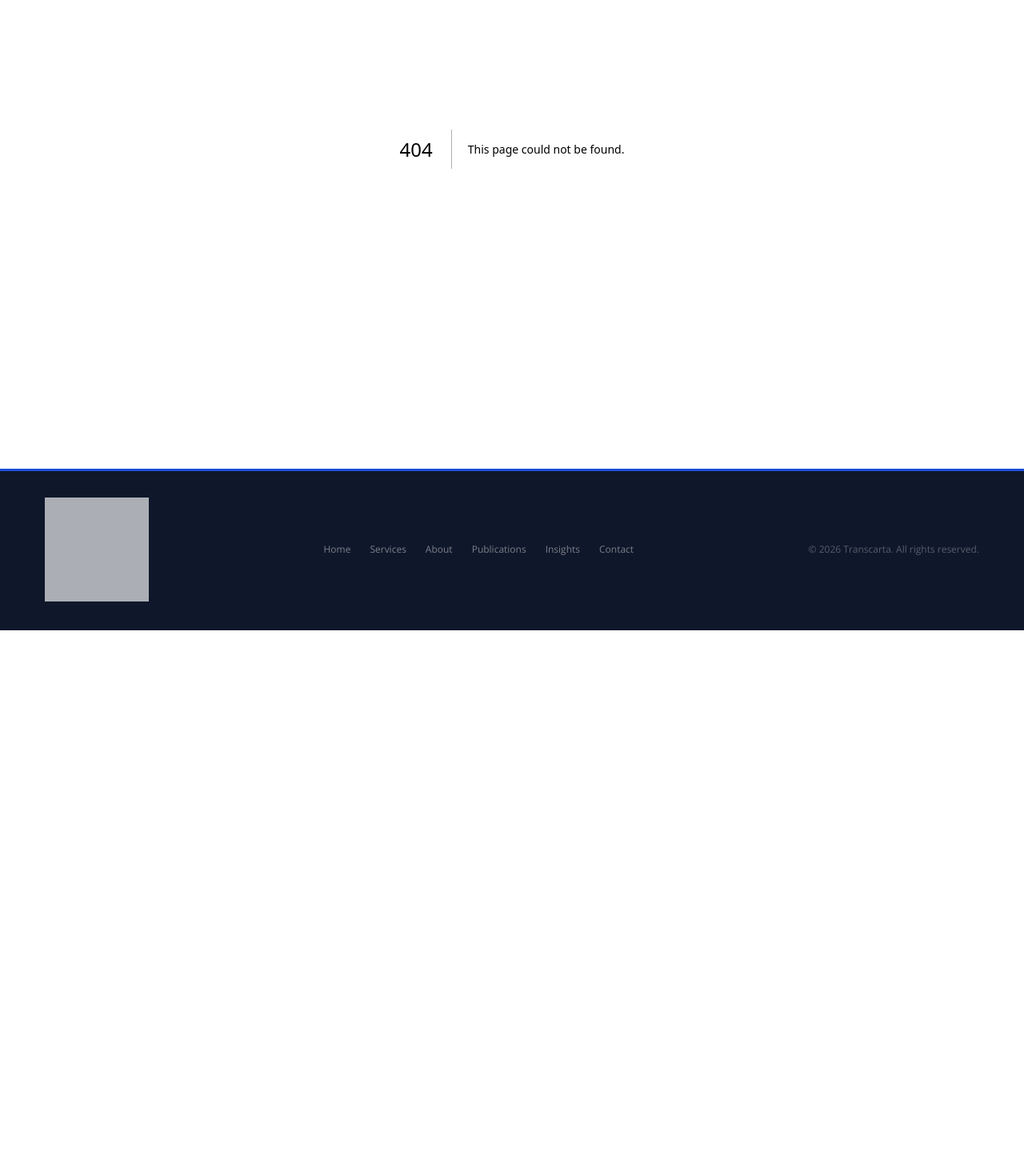
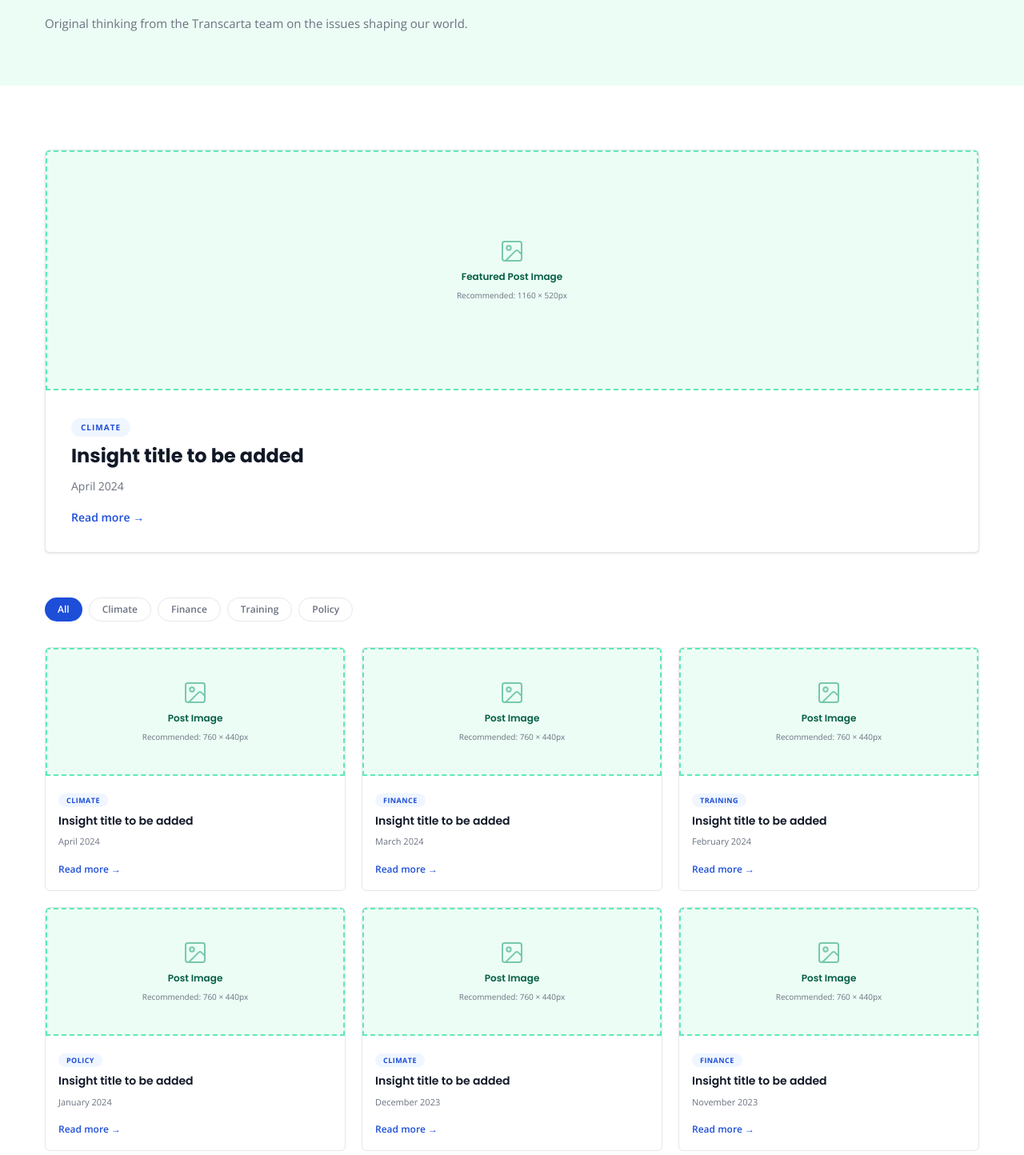
Before and after one commit to Juxworks/Transcarta, a Next.js app: page /insights in a window 1280 px wide. Before the commit this address had no page. Shown: the part 286-1730 px from the top of the page at 80% size. Before the commit the page ends 1074 px from the top, so only its background shows below. Built offline with nearby package versions, Linux system fonts and the light colour scheme.

Commit message:
feat: Insights page with topic filter and article grid

```diff
--- /dev/null
+++ b/app/insights/page.tsx
@@ -0,0 +1,81 @@
+'use client'
+import { useState } from 'react'
+import { PageHero } from '@/components/shared/PageHero'
+import { ImagePlaceholder } from '@/components/ui/ImagePlaceholder'
+import { ContactCTA } from '@/components/home/ContactCTA'
+import { insightTopics } from '@/lib/data'
+
+const stubs = [
+  { id: '1', topic: 'Climate',  title: 'Insight title to be added', date: 'April 2024' },
+  { id: '2', topic: 'Finance',  title: 'Insight title to be added', date: 'March 2024' },
+  { id: '3', topic: 'Training', title: 'Insight title to be added', date: 'February 2024' },
+  { id: '4', topic: 'Policy',   title: 'Insight title to be added', date: 'January 2024' },
+  { id: '5', topic: 'Climate',  title: 'Insight title to be added', date: 'December 2023' },
+  { id: '6', topic: 'Finance',  title: 'Insight title to be added', date: 'November 2023' },
+]
+
+export default function InsightsPage() {
+  const [active, setActive] = useState('All')
+  const filtered = active === 'All' ? stubs : stubs.filter(s => s.topic === active)
+
+  return (
+    <>
+      <PageHero
+        label="Insights"
+        heading="Perspectives on climate, finance & sustainability"
+        sub="Original thinking from the Transcarta team on the issues shaping our world."
+      />
+
+      <div className="mx-auto max-w-content px-14 py-20">
+        {/* Featured */}
+        <div className="mb-14 overflow-hidden rounded-md border border-border bg-white shadow-sm">
+          <ImagePlaceholder label="Featured Post Image" dimensions="1160 × 520px" className="h-[300px] rounded-none border-0" />
+          <div className="p-8">
+            <span className="mb-2 inline-block rounded-full bg-blue-tint px-3 py-1 font-body text-[10px] font-bold uppercase tracking-widest text-blue-brand">
+              Climate
+            </span>
+            <h2 className="mb-3 font-heading text-2xl font-bold text-ink">Insight title to be added</h2>
+            <p className="mb-4 font-body text-sm text-muted">April 2024</p>
+            <a href="#" className="font-body text-sm font-semibold text-blue-brand hover:underline">Read more →</a>
+          </div>
+        </div>
+
+        {/* Topic filter */}
+        <div className="mb-8 flex flex-wrap gap-2">
+          {insightTopics.map(t => (
+            <button
+              key={t}
+              onClick={() => setActive(t)}
+              className={`rounded-full px-4 py-1.5 font-body text-xs font-semibold transition ${
+                active === t
+                  ? 'bg-blue-brand text-white'
+                  : 'border border-border bg-white text-muted hover:border-blue-brand hover:text-blue-brand'
+              }`}
+            >
+              {t}
+            </button>
+          ))}
+        </div>
+
+        {/* Grid */}
+        <div className="grid grid-cols-1 gap-5 sm:grid-cols-2 lg:grid-cols-3">
+          {filtered.map(post => (
+            <article key={post.id} className="overflow-hidden rounded-md border border-border bg-white transition hover:border-blue-200 hover:shadow-md">
+              <ImagePlaceholder label="Post Image" dimensions="760 × 440px" className="h-40 rounded-none border-0" />
+              <div className="p-4">
+                <span className="mb-2 inline-block rounded-full bg-blue-tint px-2.5 py-0.5 font-body text-[9px] font-bold uppercase tracking-wider text-blue-brand">
+                  {post.topic}
+                </span>
+                <h3 className="mb-2 font-heading text-sm font-semibold leading-snug text-ink">{post.title}</h3>
+                <p className="mb-3 font-body text-[11px] text-muted">{post.date}</p>
+                <a href="#" className="font-body text-xs font-semibold text-blue-brand hover:underline">Read more →</a>
+              </div>
+            </article>
+          ))}
+        </div>
+      </div>
+
+      <ContactCTA />
+    </>
+  )
+}
```
